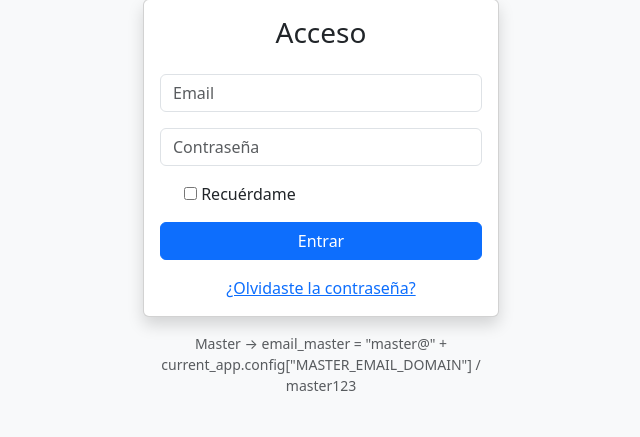
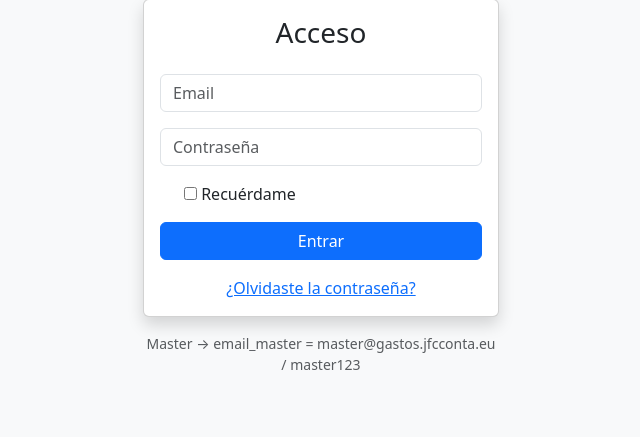
Before and after one commit to JorgeFCidV/expenses_proyect, a Flask app: page /login in a window 1280 px wide. Shown: the part 105-542 px from the top of the page, without its empty margins (319-959 px from the left). Run offline with Flask 3, Linux system fonts and the light colour scheme; some libraries are stand-ins or nearby versions.

Commit message:
Update email_master variable to use template syntax

```diff
--- a/app/templates/login.html
+++ b/app/templates/login.html
@@ -19,7 +19,7 @@
             </div>
         </div>
         <p class="text-center mt-3 text-muted small">
-            Master → email_master = "master@" + current_app.config["MASTER_EMAIL_DOMAIN"] / master123
+            Master → email_master = {{ "master@" + config["MASTER_EMAIL_DOMAIN"] }} / master123
         </p>
     </div>
 </div>
```
